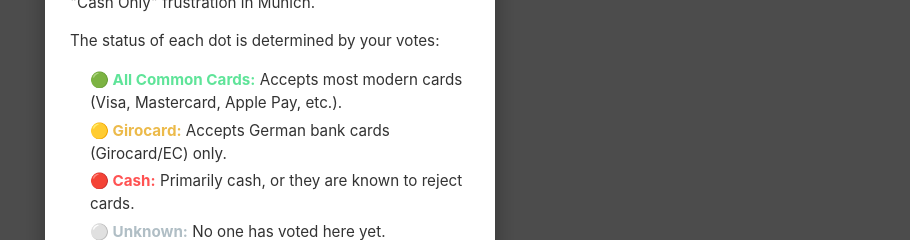
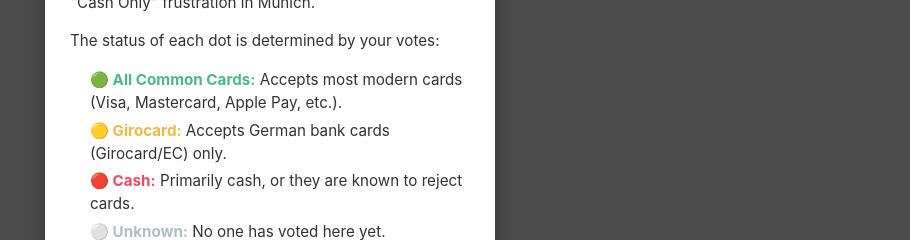
Before and after one commit to fluuury/munich-payment-map, a React (Vite) app: page / in a window 1280 px wide. Shown: the part 277-517 px from the top of the page, without its empty margins (370-1280 px from the left). Built offline with nearby package versions, Linux system fonts and the light colour scheme; no server answers.

Commit message:
New Colors

```diff
--- a/src/App.jsx
+++ b/src/App.jsx
@@ -302,9 +302,9 @@ function App() {
           <p>The status of each dot is determined by your votes:</p>
 
           <ul style={{ paddingLeft: '20px', listStyleType: 'none' }}>
-            <li><span style={{ color: '#5FE499', fontWeight: 'bold' }}>🟢 All Common Cards:</span> Accepts most modern cards (Visa, Mastercard, Apple Pay, etc.).</li>
+            <li><span style={{ color: '#4CB886', fontWeight: 'bold' }}>🟢 All Common Cards:</span> Accepts most modern cards (Visa, Mastercard, Apple Pay, etc.).</li>
             <li><span style={{ color: '#ECBA4A', fontWeight: 'bold' }}>🟡 Girocard:</span> Accepts German bank cards (Girocard/EC) only.</li>
-            <li><span style={{ color: '#ff5252', fontWeight: 'bold' }}>🔴 Cash:</span> Primarily cash, or they are known to reject cards.</li>
+            <li><span style={{ color: '#F04A60', fontWeight: 'bold' }}>🔴 Cash:</span> Primarily cash, or they are known to reject cards.</li>
             <li><span style={{ color: '#b0bec5', fontWeight: 'bold' }}>⚪ Unknown:</span> No one has voted here yet.</li>
           </ul>
 
```
